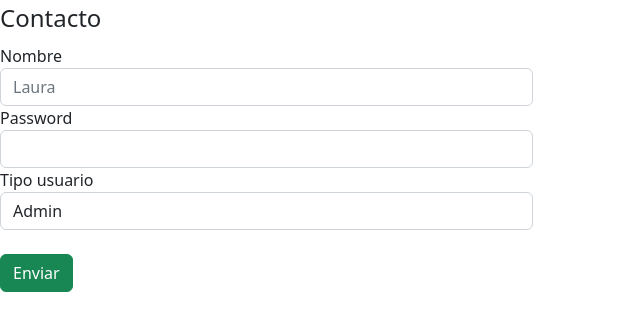
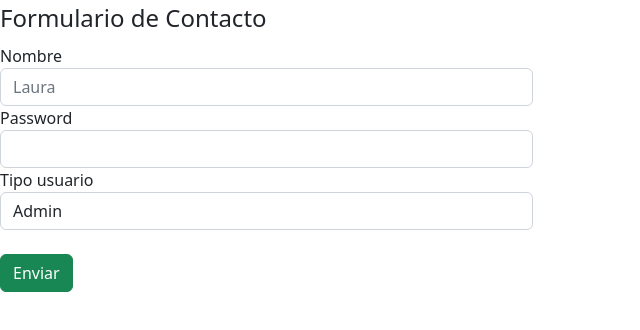
Before and after one commit to catalinasierra/Fullstack-Python-Angular, a plain HTML site: page JavaScript/Esenciales/S07-Bootstrap-CSS/formulario.html in a window 1280 px wide. Shown: the whole page, without its empty margins (0-640 px from the left). Drawn offline with nearby package versions, Linux system fonts and the light colour scheme.

Commit message:
Se cambio el título del formulario

```diff
--- a/JavaScript/Esenciales/S07-Bootstrap-CSS/formulario.html
+++ b/JavaScript/Esenciales/S07-Bootstrap-CSS/formulario.html
@@ -13,7 +13,7 @@
         <fieldset>
 
         <!-- Form Name -->
-        <legend>Contacto</legend>
+        <legend>Formulario de Contacto</legend>
 
         <!-- Text input-->
         <div class="form-group">
```
